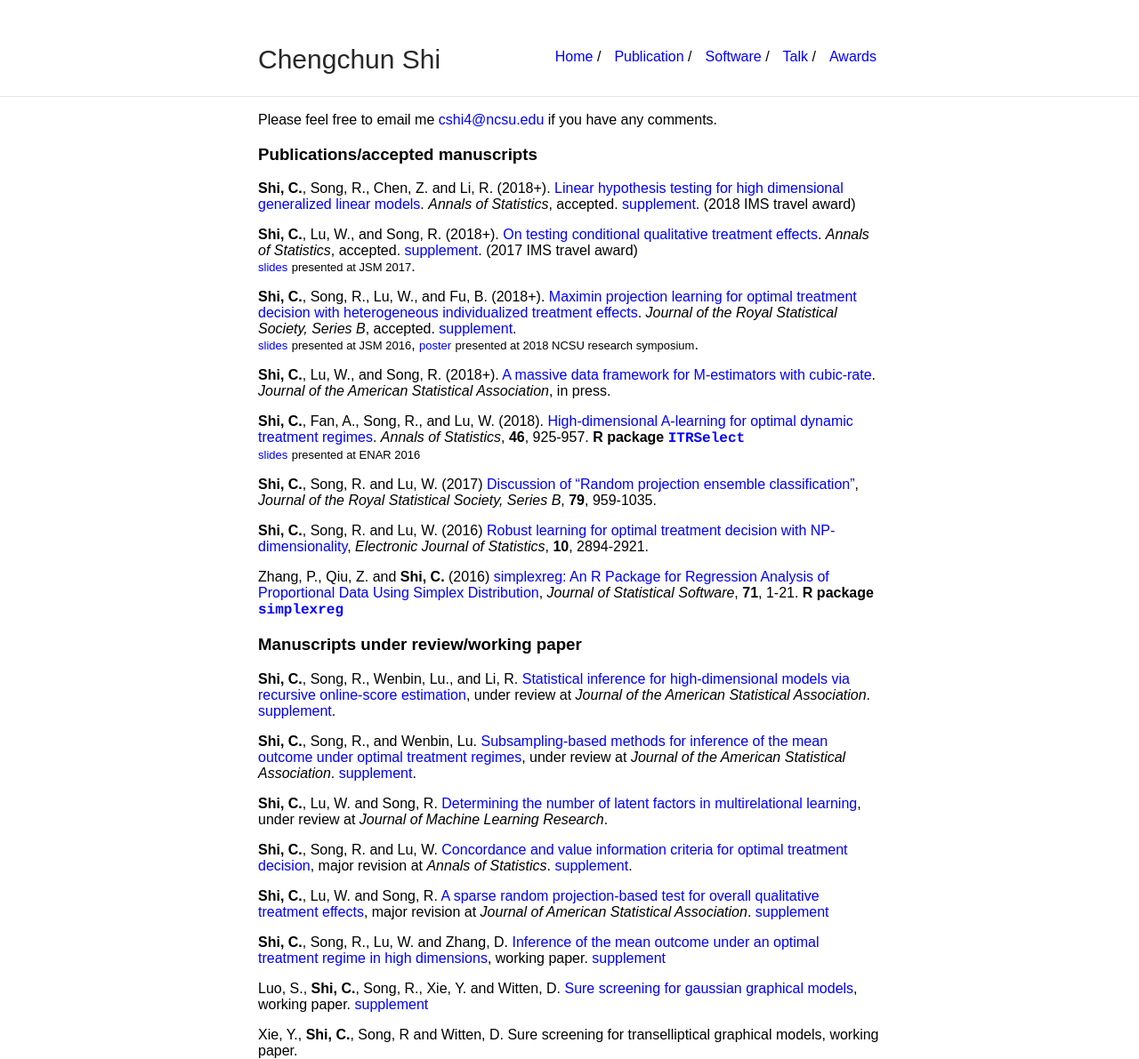
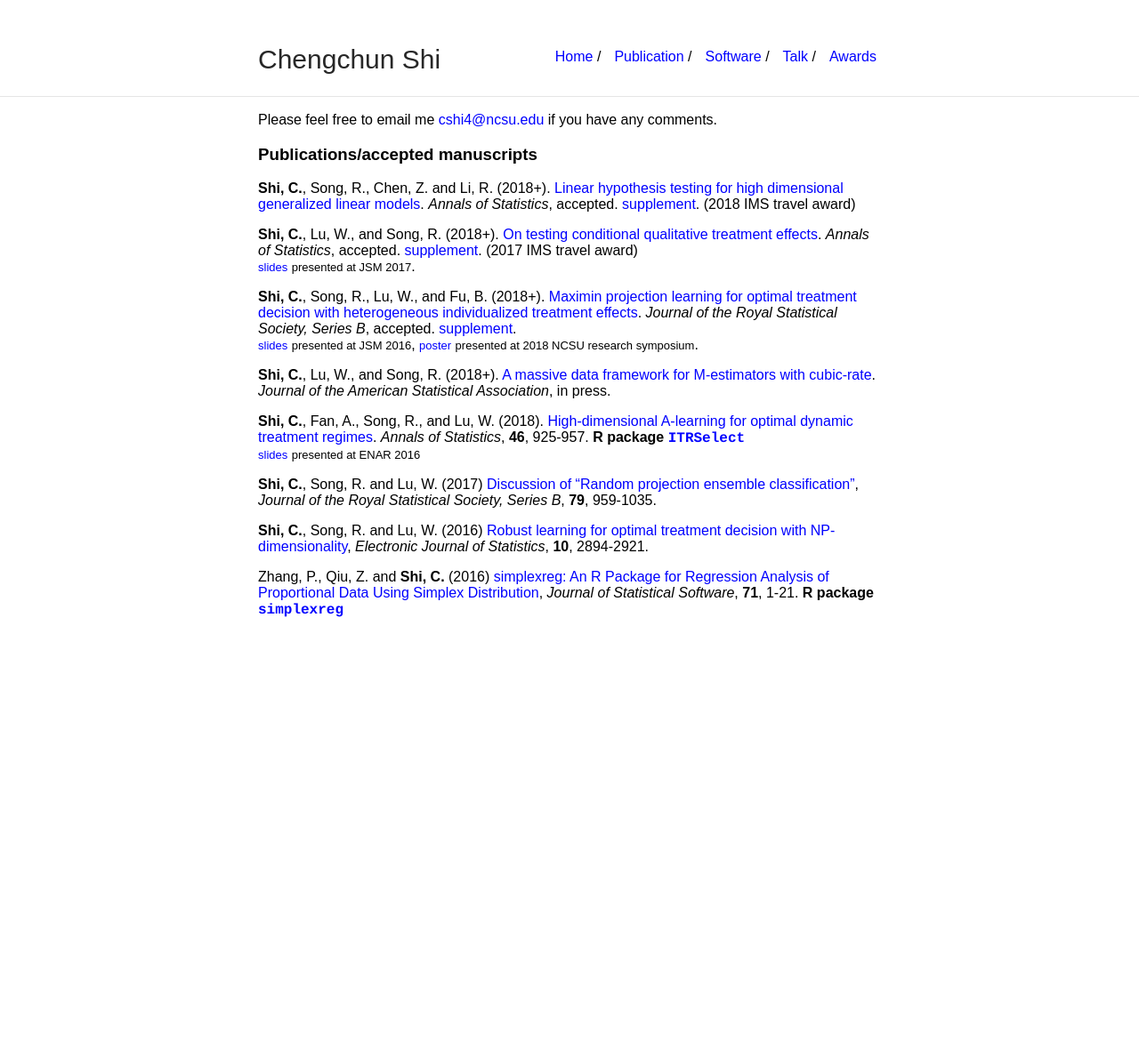
Before and after one commit to callmespring/callmespring.github.io, a Jekyll site: the page built from publication.md, in a window 1280 px wide. Shown: the whole page at 89% size. Built offline with Jekyll 4.4.1, drawn with Linux system fonts in a browser that asks for light colours; after the commit the page ends 900 px from its top, so only the background shows below that.

Commit message:
Add files via upload

```diff
--- a/publication.md
+++ b/publication.md
@@ -29,7 +29,7 @@
 Zhang, P., Qiu, Z. and **Shi, C.** (2016) [simplexreg: An R Package for Regression Analysis of Proportional Data Using Simplex Distribution](https://www.jstatsoft.org/article/view/v071i11), _Journal of Statistical Software_, **71**, 1-21.
 **R package** [<span style="font-family:courier;">**simplexreg**</span>](https://cran.r-project.org/web/packages/simplexreg/index.html)
 
-### Manuscripts under review/working paper
+<!---### Manuscripts under review/working paper
 
 **Shi, C.**, Song, R., Wenbin, Lu., and Li, R. [Statistical inference for high-dimensional models via recursive online-score estimation](./paper/HDCI.pdf), under review at _Journal of the American Statistical
 Association_. [supplement](./paper/suppHDCI.pdf).
@@ -47,4 +47,4 @@
 
 Luo, S., **Shi, C.**, Song, R., Xie, Y. and Witten, D. [Sure screening for gaussian graphical models](./paper/GRASS.pdf), working paper. [supplement](./paper/suppGRASS.pdf)
 
-Xie, Y., **Shi, C.**, Song, R and Witten, D. Sure screening for transelliptical graphical models, working paper.
+Xie, Y., **Shi, C.**, Song, R and Witten, D. Sure screening for transelliptical graphical models, working paper.-->
```
